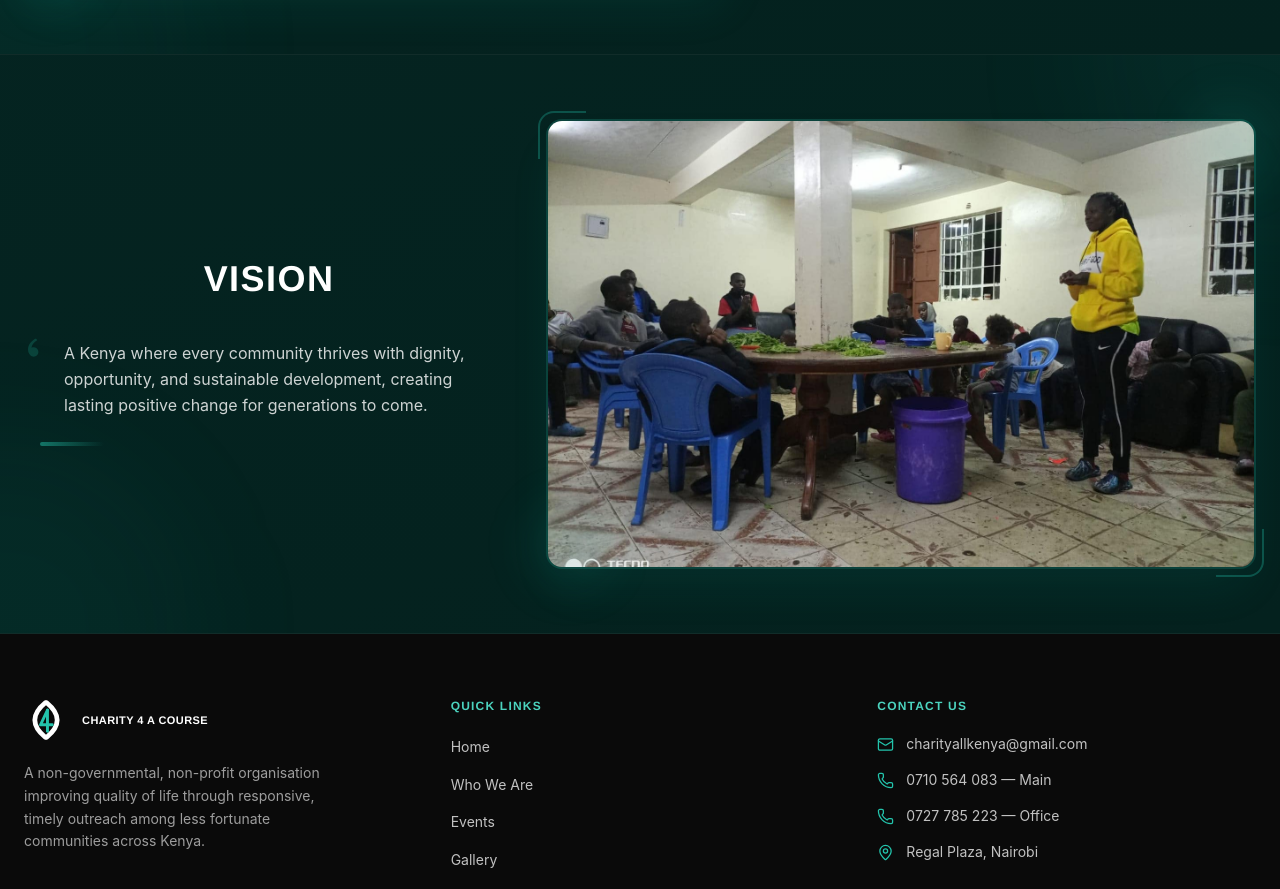
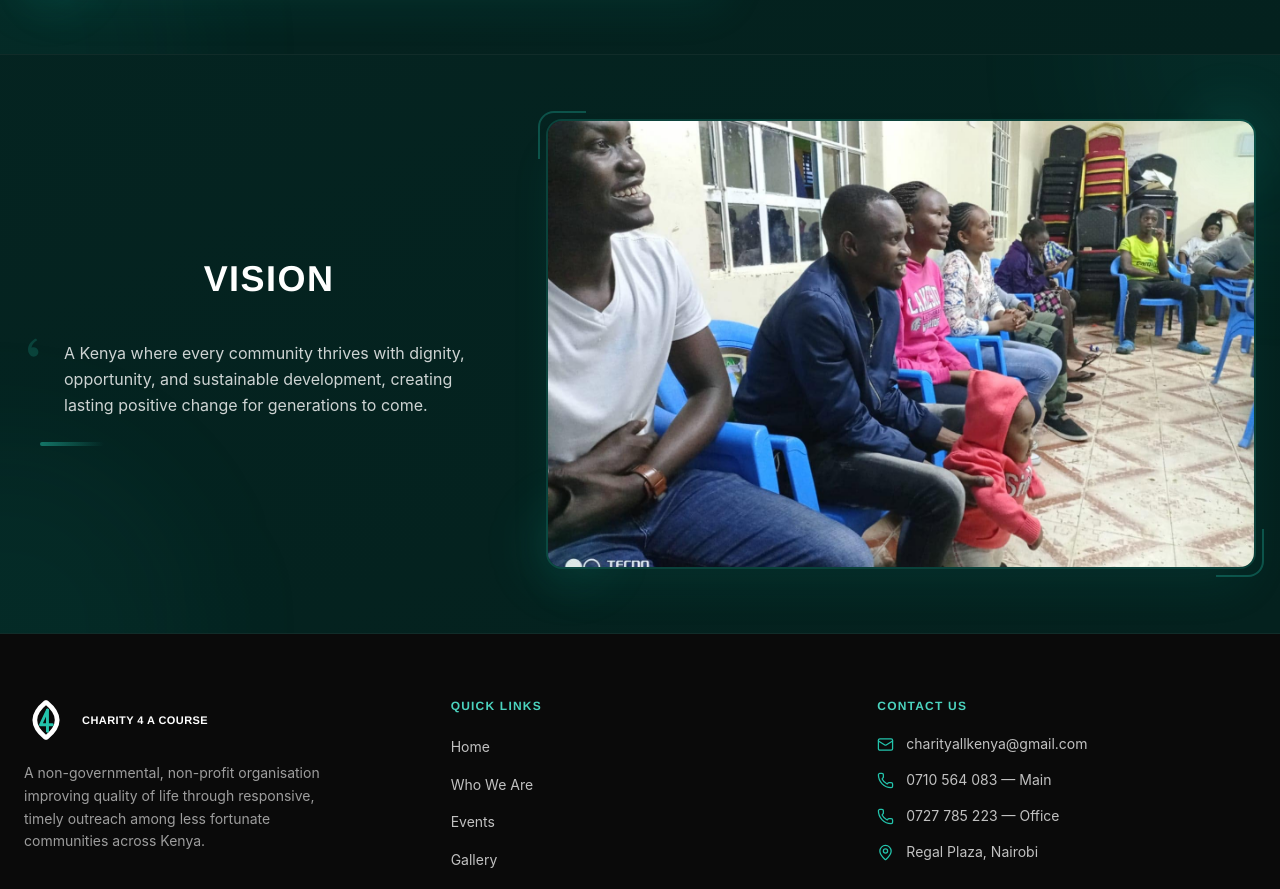
Before and after one commit to SCIPIO666/charity-4-a-course, a React (Vite) app in the folder client/: page /about in a window 1280 px wide. Shown: the part 1448-2337 px from the top of the page. Built offline with nearby package versions, Linux system fonts and the light colour scheme.

Commit message:
feat: about refinement

```diff
--- a/client/src/pages/WhoWeAre.jsx
+++ b/client/src/pages/WhoWeAre.jsx
@@ -24,7 +24,7 @@ export default function WhoWeAre() {
         <MissionVisionBanner
           heading='VISION'
           info='A Kenya where every community thrives with dignity, opportunity, and sustainable development, creating lasting positive change for generations to come.'
-          imageSource='../../public/about2.jpg'
+          imageSource='../../public/vision.jpg'
            layout = 'right'
         />
       </section>
```
Also changed, not shown: client/public/vision.jpg (added).
